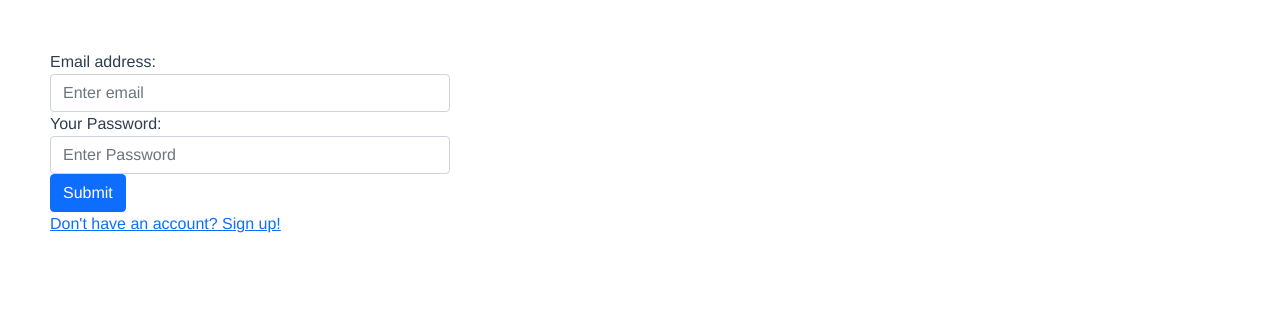
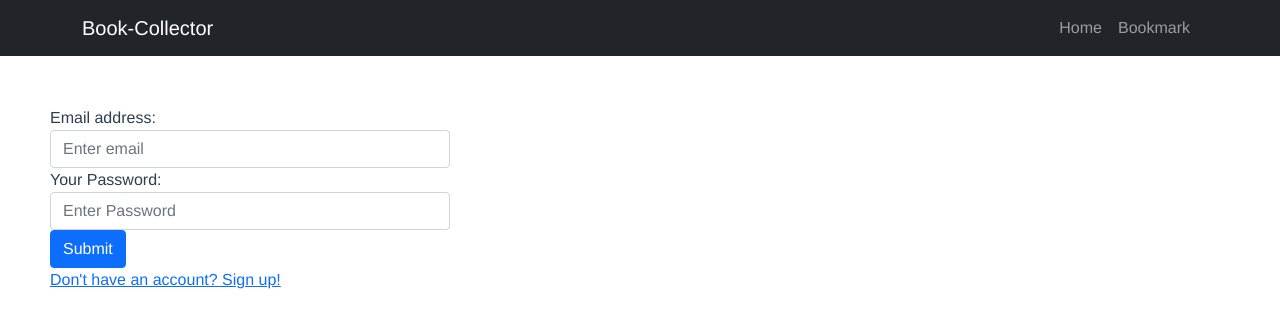
Before and after one commit to rmt-18-rome-fox/p2-iproject-client, a Vue app in the folder book-collector/: page /login in a window 1280 px wide. Shown: the top 328 px of the page. Built offline with nearby package versions, Linux system fonts and the light colour scheme.

Commit message:
navbar template and link home and bookmark

```diff
--- a/book-collector/src/App.vue
+++ b/book-collector/src/App.vue
@@ -1,9 +1,17 @@
 <template>
   <div id="app">
+    <navbar></navbar>
     <router-view/>
   </div>
 </template>
+<script>
+import Navbar from './components/Navbar.vue'
+export default {
+  components: { Navbar },
+  name: "App",
 
+}
+</script>
 <style>
 #app {
   font-family: Avenir, Helvetica, Arial, sans-serif;
--- a/book-collector/src/components/Navbar.vue
+++ b/book-collector/src/components/Navbar.vue
@@ -1,32 +1,14 @@
 <template>
 <nav class="navbar navbar-expand-lg navbar-dark bg-dark static-top">
   <div class="container">
-    <a class="navbar-brand">
-      <p class="nav-item">Book-Collector</p>
-    </a>
-    <button class="navbar-toggler" type="button" data-bs-toggle="collapse" data-bs-target="#navbarSupportedContent" aria-controls="navbarSupportedContent" aria-expanded="false" aria-label="Toggle navigation">
-      <span class="navbar-toggler-icon"></span>
-    </button>
+      <router-link class="navbar-brand" to="/books">Book-Collector</router-link>
     <div class="collapse navbar-collapse" id="navbarSupportedContent">
       <ul class="navbar-nav ms-auto">
         <li class="nav-item">
-          <a class="nav-link active" aria-current="page" href="#">Home</a>
+          <router-link class="nav-link" to="/books">Home</router-link>
         </li>
         <li class="nav-item">
-          <a class="nav-link" href="#">Link</a>
-        </li>
-        <li class="nav-item dropdown">
-          <a class="nav-link dropdown-toggle" href="#" id="navbarDropdown" role="button" data-bs-toggle="dropdown" aria-expanded="false">
-            Dropdown
-          </a>
-          <ul class="dropdown-menu dropdown-menu-end" aria-labelledby="navbarDropdown">
-            <li><a class="dropdown-item" href="#">Action</a></li>
-            <li><a class="dropdown-item" href="#">Another action</a></li>
-            <li>
-              <hr class="dropdown-divider">
-            </li>
-            <li><a class="dropdown-item" href="#">Something else here</a></li>
-          </ul>
+          <router-link class="nav-link" to="/bookmarks">Bookmark</router-link>
         </li>
       </ul>
     </div>
--- a/book-collector/src/views/Home.vue
+++ b/book-collector/src/views/Home.vue
@@ -1,6 +1,5 @@
 <template>
   <div class="hello">
-  <navbar></navbar>
     <b-row>
       <div
       class="col-md-3"
@@ -14,10 +13,9 @@
 
 <script>
 import BookCard from '../components/BookCard.vue'
-import Navbar from '../components/Navbar.vue'
 export default {
-  components: { Navbar, BookCard },
-  name: 'HelloWorld',
+  components: { BookCard },
+  name: 'HomePage',
   methods:{
     fetchBooks(){
       this.$store.dispatch("fetchBooks")
```
